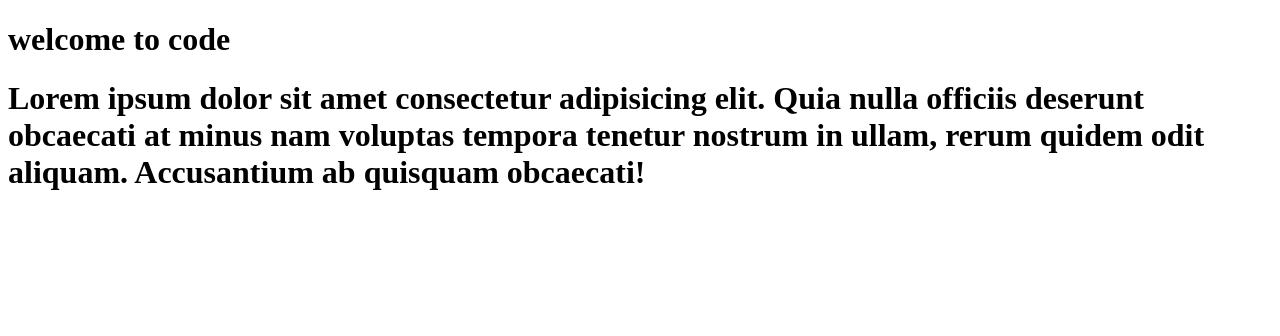
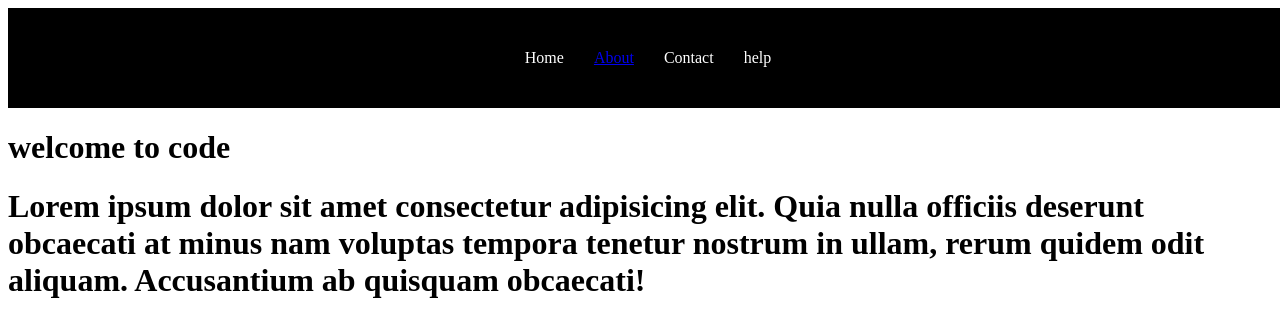
Before and after one commit to iuwy7hjg/web, a plain HTML site: page index.html in a window 1280 px wide. Drawn offline with Linux system fonts and the light colour scheme.

Commit message:
Add files via upload

```diff
--- a/index.html
+++ b/index.html
@@ -5,8 +5,32 @@
     <meta name="viewport" content="width=device-width, initial-scale=1.0">
     <title>Document</title>
 </head>
+<style>
+    .main{
+
+
+        height: 100px;
+        width: 100vw;
+        background-color:black;
+        color:white;
+        display: flex;
+        justify-content: center;
+        align-items: center;
+        gap:30px;
+    }
+</style>
 <body>
 
+    <div class="main">
+
+        <div class="box">Home</div>
+        <div class="box">
+
+            <a href="./about.html">About</a>
+        </div>
+        <div class="box">Contact</div>
+        <div class="box">help</div>
+    </div>
     <h1>welcome to code</h1>
 
     <h1>Lorem ipsum dolor sit amet consectetur adipisicing elit. Quia nulla officiis deserunt obcaecati at minus nam voluptas tempora tenetur nostrum in ullam, rerum quidem odit aliquam. Accusantium ab quisquam obcaecati!
```
Also changed, not shown: about.html (added, +12 -0 lines).
